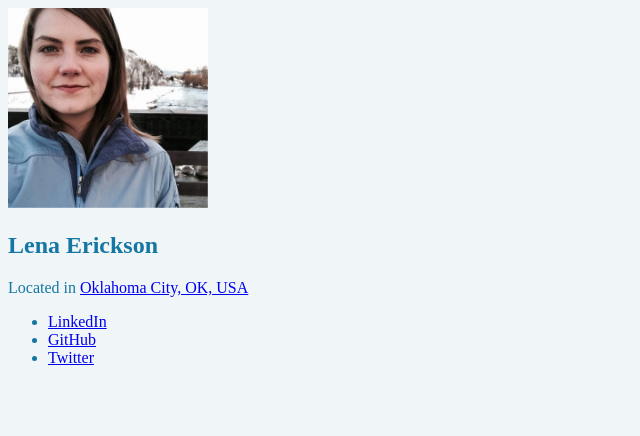
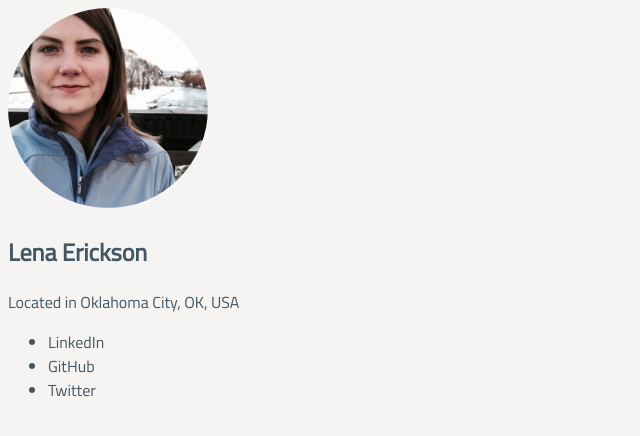
Before and after one commit to lenacamille/lenacamille.github.io, a plain HTML site: page index.html in a window 1280 px wide. Shown: the whole page, without its empty margins (0-640 px from the left). Drawn offline with Linux system fonts and the light colour scheme.

Commit message:
basic styling and google font
Added Titillium Web google font, three colors (coffee theme), and interactive links.

```diff
--- a/index.html
+++ b/index.html
@@ -7,15 +7,30 @@
 		<meta name="author" content="Lena Erickson">
 		<meta name="keywords" content="Mortgage, Acquisitions, Analyst, Banking">
 		<meta name="viewport" content="width=device-width, initial-scale=1.0">
-		<title>L Erickson</title>
+		<title>Lena Erickson</title>
+		<link rel="preconnect" href="https://fonts.gstatic.com">
+		<link href="https://fonts.googleapis.com/css2?family=Titillium+Web:wght@200;400&display=swap" rel="stylesheet">
+		<style>
+			a:link {
+				text-decoration: none;
+				color: #425664;
+			}
+			a:visited {
+				text-decoration: none;
+				color: #425664;
+			}
+			a:hover {
+				background-color: #C6AD8F;
+			}
+		</style>
 	</head>
-	<body style="background-color:#f0f6f7; color: #1576a3;">
+	<body style="background-color: #F6F4F2; color: #425664; font-family: 'Titillium Web', sans-serif;">
 		<header>
 			<nav></nav>
 		</header>
 		<main>
 			<article>
-				<img src="imgs/lena-erickson-colorado.jpg" alt="picture of the author" width="200">
+				<img src="imgs/lena-erickson-colorado.jpg" alt="picture of the author" width="200" style="border-radius: 50%">
 				<h1>Lena Erickson</h1>
 				<p>Located in <a href="https://goo.gl/maps/js5SjiB32kjYAoMs9" target="_blank">Oklahoma City, OK, USA</a></p>
 				<section>
```
